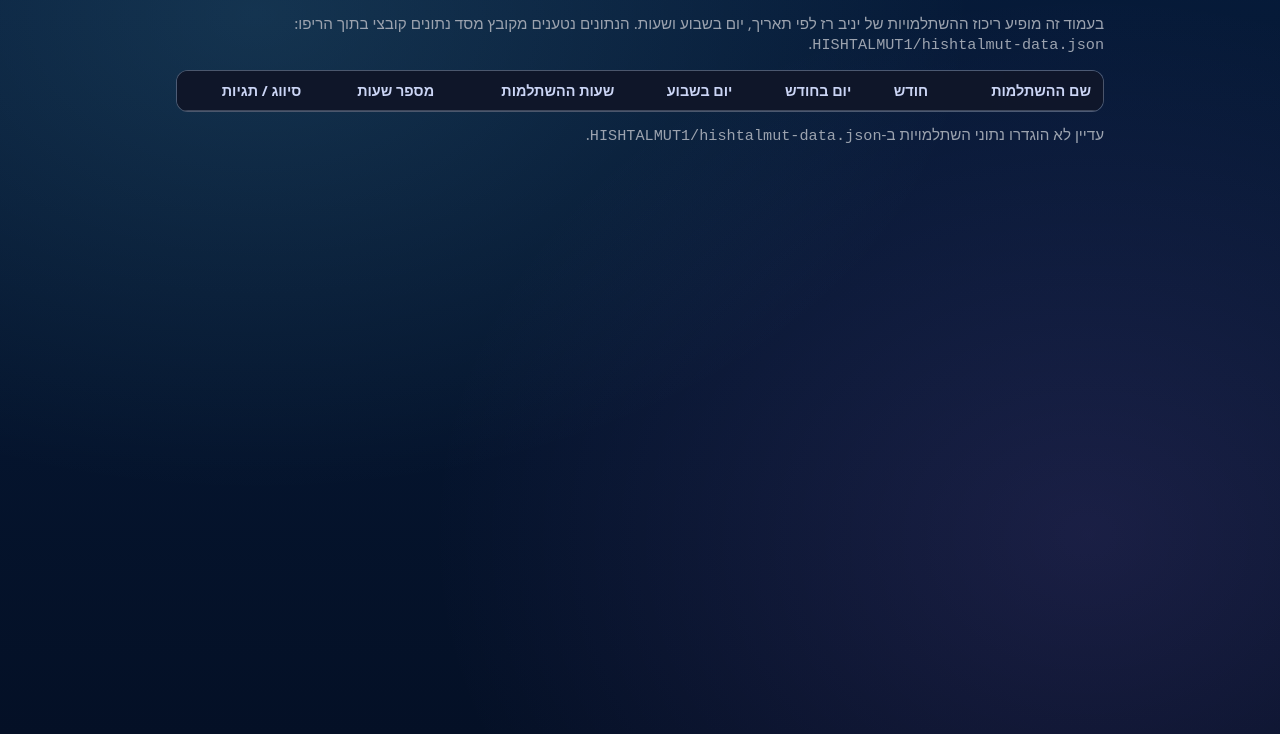
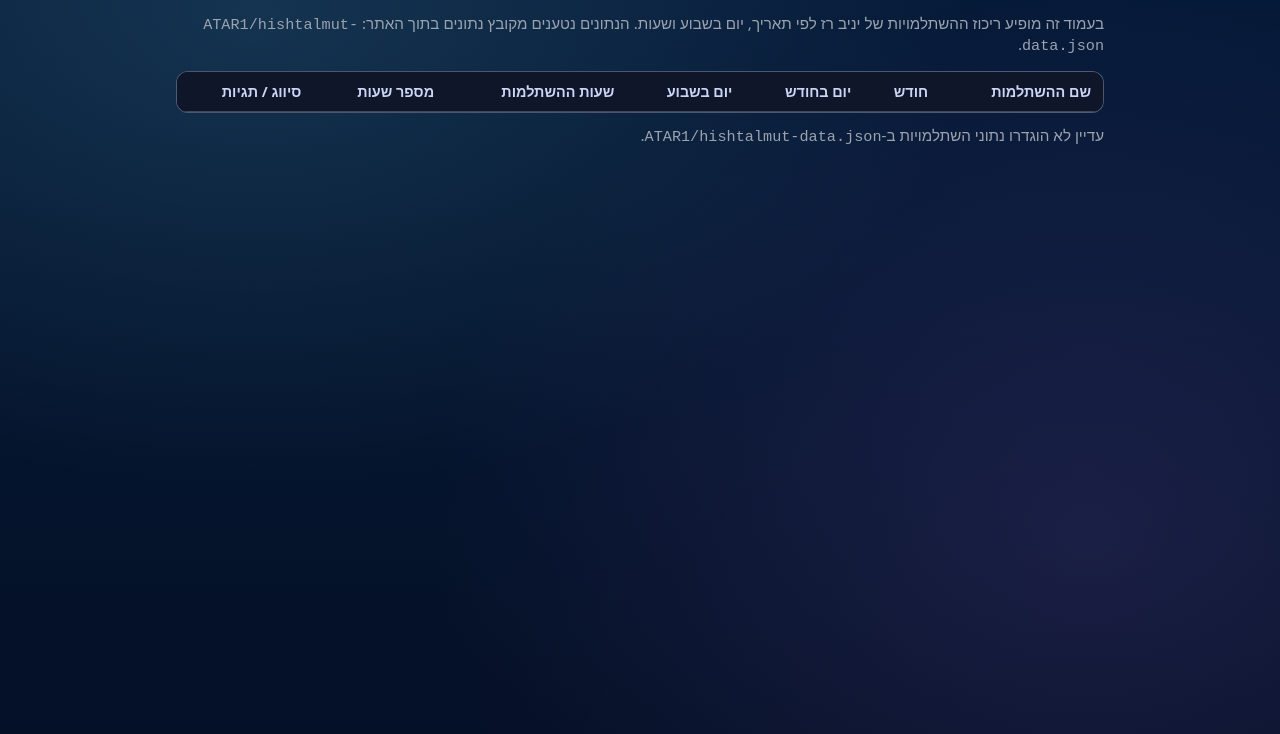
Before and after one commit to yanivmizrachiy/sefer1, a plain HTML site: page ATAR1/hishtalmut.html in a window 1280 px wide. Shown: the part 66-800 px from the top of the page. Drawn offline with Linux system fonts and the light colour scheme.

Commit message:
Fix hishtalmut data loading on GitHub Pages
Place the hishtalmut JSON data file under ATAR1 so it is included in the Pages artifact, and update the site + docs to reference the new path.

```diff
--- a/ATAR1/hishtalmut.html
+++ b/ATAR1/hishtalmut.html
@@ -111,8 +111,8 @@
       </header>
       <p class="page__meta">
         בעמוד זה מופיע ריכוז ההשתלמויות של יניב רז לפי תאריך, יום בשבוע ושעות. הנתונים נטענים
-        מקובץ מסד נתונים קובצי בתוך הריפו:
-        <code>HISHTALMUT1/hishtalmut-data.json</code>.
+        מקובץ נתונים בתוך האתר:
+        <code>ATAR1/hishtalmut-data.json</code>.
       </p>
 
       <div class="table-wrap">
@@ -133,11 +133,11 @@
       </div>
 
       <p id="state-empty" class="state" style="display: none">
-        עדיין לא הוגדרו נתוני השתלמויות ב-<code>HISHTALMUT1/hishtalmut-data.json</code>.
+        עדיין לא הוגדרו נתוני השתלמויות ב-<code>ATAR1/hishtalmut-data.json</code>.
       </p>
       <p id="state-error" class="state state--error" style="display: none">
         לא ניתן היה לטעון את נתוני ההשתלמויות. ודא שהקובץ
-        <code>HISHTALMUT1/hishtalmut-data.json</code> קיים ותקין.
+        <code>ATAR1/hishtalmut-data.json</code> קיים ותקין.
       </p>
     </main>
 
@@ -148,7 +148,7 @@
         const errorState = document.getElementById("state-error");
 
         try {
-          const res = await fetch("../HISHTALMUT1/hishtalmut-data.json?cacheBust=" + Date.now());
+          const res = await fetch("./hishtalmut-data.json?cacheBust=" + Date.now());
           if (!res.ok) {
             if (res.status === 404) {
               emptyState.style.display = "block";
```
Also changed, not shown: HISHTALMUT1/CLALIMHISHTALMUT.md (+5 -5 lines), .github/workflows/deploy-atar1-pages.yml, ATAR1/README.md, ATAR1/hishtalmut-data.json (renamed from HISHTALMUT1/hishtalmut-data.json).
